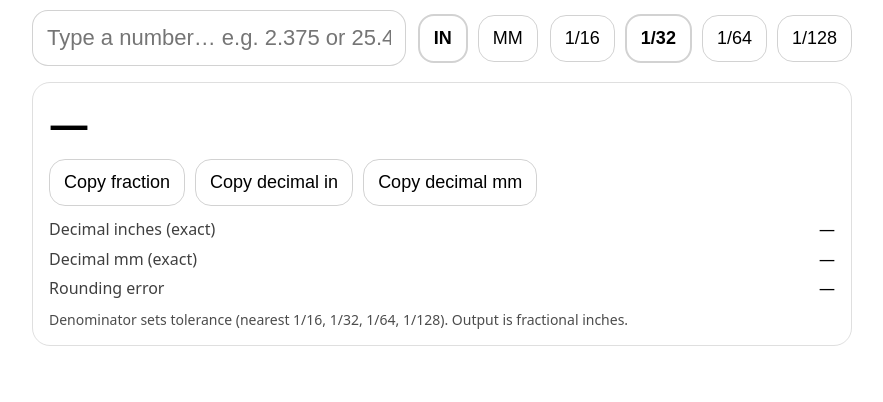
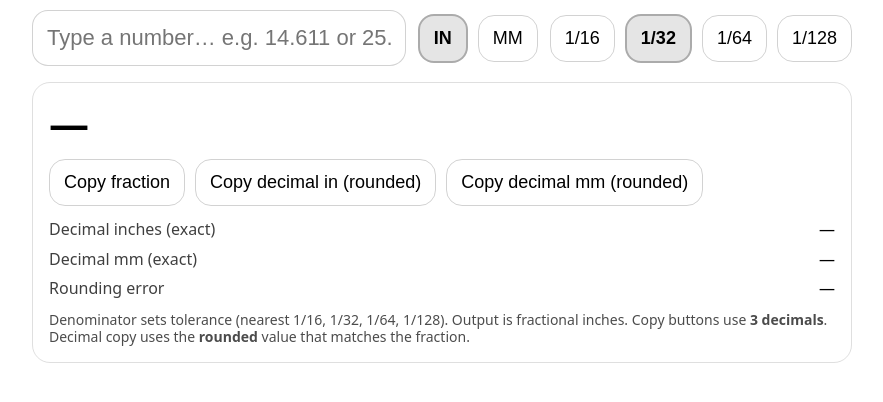
Before and after one commit to chaserx19-cmd/fract-app, a plain HTML site: page index.html in a window 1280 px wide. Shown: the part 54-456 px from the top of the page, without its empty margins (198-1081 px from the left). Drawn offline with Linux system fonts and the light colour scheme.

Commit message:
Refactor index.html for improved clarity and functionality
Updated input placeholder and adjusted button labels for clarity. Refactored code for better readability and maintained functionality.

```diff
--- a/index.html
+++ b/index.html
@@ -5,7 +5,6 @@
   <meta name="viewport" content="width=device-width, initial-scale=1" />
   <title>Decimal ↔ Fraction</title>
 
-  <!-- iOS home-screen “app” niceties -->
   <meta name="apple-mobile-web-app-capable" content="yes">
   <meta name="apple-mobile-web-app-title" content="Fraction">
   <meta name="theme-color" content="#111111">
@@ -20,11 +19,8 @@
       line-height: 1.2;
       -webkit-text-size-adjust: 100%;
     }
-    h1{
-      margin: 0 0 14px 0;
-      font-size: 22px;
-      opacity: .9;
-    }
+    h1{ margin: 0 0 14px 0; font-size: 22px; opacity: .9; }
+
     .row{
       display:flex;
       gap: 12px;
@@ -40,12 +36,9 @@
       border: 1px solid rgba(127,127,127,.35);
       outline: none;
     }
-    .group{
-      display:flex;
-      gap: 10px;
-      flex-wrap:wrap;
-      align-items:center;
-    }
+
+    .group{ display:flex; gap: 10px; flex-wrap:wrap; align-items:center; }
+
     .btn{
       font-size: 18px;
       padding: 12px 14px;
@@ -55,11 +48,26 @@
       cursor: pointer;
       user-select: none;
       touch-action: manipulation;
+      transition: background-color .12s ease, border-color .12s ease, transform .06s ease;
     }
+    .btn:active{ transform: scale(0.98); }
+
+    /* Full-button selected state */
     .btn.active{
       border-width: 2px;
-      font-weight: 700;
+      font-weight: 800;
+      background: rgba(127,127,127,.22);
+      border-color: rgba(127,127,127,.55);
     }
+
+    /* Make selected state more obvious in light mode */
+    @media (prefers-color-scheme: light) {
+      .btn.active{
+        background: rgba(0,0,0,.10);
+        border-color: rgba(0,0,0,.25);
+      }
+    }
+
     .card{
       margin-top: 16px;
       padding: 16px;
@@ -84,35 +92,23 @@
       gap: 10px;
       font-size: 16px;
     }
-    .line{
-      display:flex;
-      justify-content:space-between;
-      gap: 14px;
-    }
+    .line{ display:flex; justify-content:space-between; gap: 14px; }
     .k{ opacity:.75; }
     .v{ font-variant-numeric: tabular-nums; }
-    .muted{
-      margin-top: 14px;
-      opacity:.7;
-      font-size: 14px;
-    }
-    .err{ color:#d33; font-size: 15px; margin-top: 10px; }
-    code{ font-family: ui-monospace, SFMono-Regular, Menlo, Monaco, Consolas, monospace; }
+    .muted{ margin-top: 14px; opacity:.7; font-size: 14px; }
   </style>
 </head>
 <body>
   <h1>Decimal → Fraction</h1>
 
   <div class="row">
-    <input id="val" placeholder="Type a number… e.g. 2.375 or 25.4" autocomplete="off" />
+    <input id="val" placeholder="Type a number… e.g. 14.611 or 25.4" autocomplete="off" />
 
-    <!-- Unit toggle -->
     <div class="group" aria-label="Units">
       <button class="btn active" id="uIn" type="button">IN</button>
       <button class="btn" id="uMm" type="button">MM</button>
     </div>
 
-    <!-- Denominator (tolerance) -->
     <div class="group" id="denoms" aria-label="Tolerance"></div>
   </div>
 
@@ -121,11 +117,9 @@
 
     <div class="copyrow">
       <button class="btn" id="copyFrac" type="button">Copy fraction</button>
-      <button class="btn" id="copyDecIn" type="button">Copy decimal in</button>
-      <button class="btn" id="copyDecMm" type="button">Copy decimal mm</button>
+      <button class="btn" id="copyDecIn" type="button">Copy decimal in (rounded)</button>
+      <button class="btn" id="copyDecMm" type="button">Copy decimal mm (rounded)</button>
     </div>
-
-    <div id="err" class="err" style="display:none;"></div>
 
     <div class="meta">
       <div class="line"><div class="k">Decimal inches (exact)</div><div class="v" id="decIn">—</div></div>
@@ -135,13 +129,13 @@
 
     <div class="muted">
       Denominator sets tolerance (nearest 1/16, 1/32, 1/64, 1/128). Output is fractional inches.
+      Copy buttons use <b>3 decimals</b>. Decimal copy uses the <b>rounded</b> value that matches the fraction.
     </div>
   </div>
 
 <script>
   const elVal   = document.getElementById('val');
   const elOut   = document.getElementById('out');
-  const elErr   = document.getElementById('err');
   const elDecIn = document.getElementById('decIn');
   const elDecMm = document.getElementById('decMm');
   const elDelta = document.getElementById('delta');
@@ -152,9 +146,7 @@
 
   const denoms = [16, 32, 64, 128];
   let denom = 32;
-
-  // Units state: 'in' or 'mm'
-  let units = 'in';
+  let units = 'in'; // 'in' or 'mm'
 
   function gcd(a, b){
     a = Math.abs(a); b = Math.abs(b);
@@ -165,15 +157,11 @@
   function parseNumber(raw){
     const s = (raw || '').trim();
     if (!s) return { ok:false, err:'Type a number.' };
-
-    // allow commas/spaces casually
     const cleaned = s.replace(/,/g,'');
     const m = cleaned.match(/[-+]?\d*\.?\d+(?:[eE][-+]?\d+)?/);
     if (!m) return { ok:false, err:'Could not find a number.' };
-
     const num = Number(m[0]);
     if (!Number.isFinite(num)) return { ok:false, err:'Invalid number.' };
-
     return { ok:true, num };
   }
 
@@ -196,13 +184,8 @@
 
   function setUnits(next){
     units = next;
-    if (units === 'in') {
-      btnIn.classList.add('active');
-      btnMm.classList.remove('active');
-    } else {
-      btnMm.classList.add('active');
-      btnIn.classList.remove('active');
-    }
+    btnIn.classList.toggle('active', units === 'in');
+    btnMm.classList.toggle('active', units === 'mm');
     update();
   }
 
@@ -216,59 +199,74 @@
       b.type = 'button';
       b.className = 'btn' + (d === denom ? ' active' : '');
       b.textContent = `1/${d}`;
-      b.addEventListener('click', () => { denom = d; renderDenoms(); update(); });
+      b.addEventListener('click', () => {
+        denom = d;
+        renderDenoms();
+        update();
+      });
       elDenoms.appendChild(b);
     }
   }
 
+  // Copy helpers
   async function copyText(t){
-    try { await navigator.clipboard.writeText(t); }
-    catch { /* iOS may block in some contexts */ }
+    try { await navigator.clipboard.writeText(t); } catch {}
+  }
+  function toFixed3(n){
+    // Avoid "-0.000"
+    const v = Number(n.toFixed(3));
+    return v.toFixed(3);
   }
 
-  let last = { frac:'', decIn:'', decMm:'' };
+  let last = {
+    frac: '',
+    roundedIn: NaN,
+    roundedMm: NaN
+  };
 
   document.getElementById('copyFrac').addEventListener('click', () => copyText(last.frac));
-  document.getElementById('copyDecIn').addEventListener('click', () => copyText(last.decIn));
-  document.getElementById('copyDecMm').addEventListener('click', () => copyText(last.decMm));
+  document.getElementById('copyDecIn').addEventListener('click', () => {
+    if (Number.isFinite(last.roundedIn)) copyText(toFixed3(last.roundedIn));
+  });
+  document.getElementById('copyDecMm').addEventListener('click', () => {
+    if (Number.isFinite(last.roundedMm)) copyText(toFixed3(last.roundedMm));
+  });
 
   function update(){
     const p = parseNumber(elVal.value);
 
     if (!p.ok){
       elOut.textContent = '—';
-      elErr.style.display = 'none';
       elDecIn.textContent = '—';
       elDecMm.textContent = '—';
       elDelta.textContent = '—';
-      last = { frac:'', decIn:'', decMm:'' };
+      last = { frac:'', roundedIn: NaN, roundedMm: NaN };
       return;
     }
 
     const raw = p.num;
-    const inches = (units === 'mm') ? (raw / 25.4) : raw;
-    const mm = inches * 25.4;
+    const inchesExact = (units === 'mm') ? (raw / 25.4) : raw;
+    const mmExact = inchesExact * 25.4;
 
-    const frac = formatMixedFractionFromInches(inches, denom);
+    const frac = formatMixedFractionFromInches(inchesExact, denom);
+    const inchesRounded = frac.rounded;
+    const mmRounded = inchesRounded * 25.4;
 
     elOut.textContent = frac.text;
-    elDecIn.textContent = inches.toFixed(6) + ' in';
-    elDecMm.textContent = mm.toFixed(3) + ' mm';
+    elDecIn.textContent = inchesExact.toFixed(6) + ' in';
+    elDecMm.textContent = mmExact.toFixed(3) + ' mm';
 
-    const deltaIn = frac.rounded - inches;
+    const deltaIn = inchesRounded - inchesExact;
     const deltaMm = deltaIn * 25.4;
     const sign = deltaIn >= 0 ? '+' : '';
     elDelta.textContent = `${sign}${deltaIn.toFixed(6)} in  (${sign}${deltaMm.toFixed(3)} mm)`;
 
-    // Values to copy (no quotes)
+    // What gets copied:
     last = {
       frac: frac.text.replace(/"/g,''),
-      decIn: inches.toFixed(6),
-      decMm: mm.toFixed(3)
+      roundedIn: inchesRounded,
+      roundedMm: mmRounded
     };
-
-    // No error currently; keep hook if you want later
-    elErr.style.display = 'none';
   }
 
   elVal.addEventListener('input', update);
```
